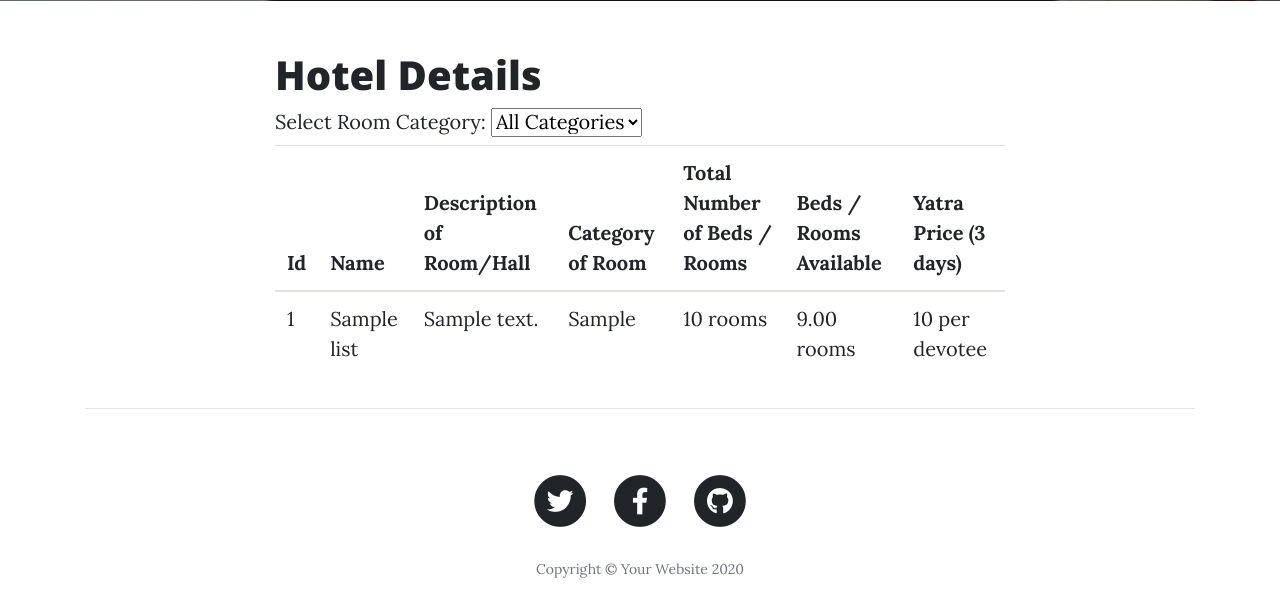
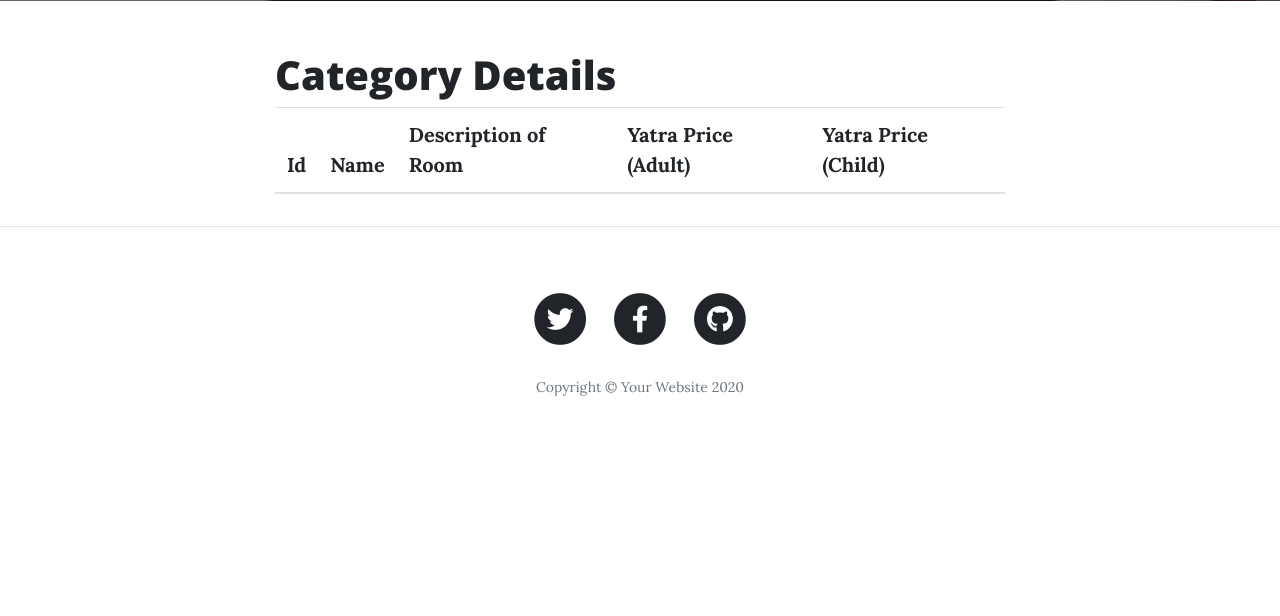
Before and after one commit to laveen01/sp-3c_yatra-1, a Flask app: page /hotel in a window 1280 px wide. Shown: the part 531-1147 px from the top of the page. After the commit the page ends 927 px from the top, so only its background shows below. Run offline with Flask 2, Linux system fonts and the light colour scheme; tables that the repository leaves empty hold one stand-in row (values such as "Sample post"); lists and menus that the app fills with data are empty; some libraries are stand-ins or nearby versions.

Commit message:
Update hotels.html

```diff
--- a/templates/hotels.html
+++ b/templates/hotels.html
@@ -29,28 +29,29 @@
 <!--      -->
         {% block page_content %}
           <div class="page-header">
-              <h1>Hotel Details</h1>
-               <form method="POST" action="/hotel">
-                   <input type="hidden" name="csrf_token" value="{{ csrf_token() }}" />
-        <label for="category">Select Room Category:</label>
-        <select name="category" id="category" onchange="this.form.submit()">
+              <h1>Category Details</h1>
+<!--               <form method="POST" action="/hotel">-->
+<!--                   <input type="hidden" name="csrf_token" value="{{ csrf_token() }}" />-->
+<!--        <label for="category">Select Room Category:</label>-->
+<!--        <select name="category" id="category" onchange="this.form.submit()">-->
 
-            <option value="">All Categories</option>
-            {% for category in room_categories %}
-                <option value="{{ category[0] }}" {% if selected_category == category[0] %}selected{% endif %}>{{ category[0] }}</option>
-            {% endfor %}
-        </select>
-    </form>
+<!--            <option value="">All Categories</option>-->
+<!--            {% for category in room_categories %}-->
+<!--                <option value="{{ category[0] }}" {% if selected_category == category[0] %}selected{% endif %}>{{ category[0] }}</option>-->
+<!--            {% endfor %}-->
+<!--        </select>-->
+<!--    </form>-->
                   <table class="table">
                       <thead>
                         <tr>
                           <th>Id</th>
                           <th>Name</th>
-                          <th>Description of Room/Hall</th>
-                          <th>Category of Room</th>
-                          <th>Total Number of Beds / Rooms</th>
-                          <th>Beds / Rooms Available</th>
-                            <th>Yatra Price (3 days)</th>
+                          <th>Description of Room</th>
+<!--                          <th>Category of Room</th>-->
+<!--                          <th>Total Number of Beds / Rooms</th>-->
+<!--                          <th>Beds / Rooms Available</th>-->
+                            <th>Yatra Price (Adult)</th>
+                            <th>Yatra Price (Child)</th>
 
                       {% if current_user.id == 1: %}
                             <th>Action</th>
@@ -59,40 +60,32 @@
                         </tr>
                       </thead>
                       <tbody>
-                          {% for hotel in hotels: %}
+                          {% for category in categories: %}
                             <tr>
-                                <td>{{ hotel.id }}</td>
-                                <td>{{ hotel.name }}</td>
-                                <td>{{ hotel.description }}</td>
-                                <td>{{ hotel.category }}</td>
-                                {% if hotel.description == "Dormitory": %}
-                                    <td>{{ hotel.quantity }} beds/mattress</td>
-                                    <td>{{ '%d' | format(hotel.available) }} beds/mattress</td>
-                                    <td>{{ hotel.price_3_day }} per bed/mttrss</td>
+                                <td>{{ category.id }}</td>
+                                <td>{{ category.name }}</td>
+                                <td>{{ category.description }}</td>
+                                <td>Rs. {{ category.price_yatra }}/- per adult</td>
+                                <td>Rs. {{ category.price_yatra_child }}/- per child (5-10yrs)</td>
 
-                                {% else: %}
-                                    <td>{{ hotel.quantity }} rooms</td>
-                                    <td>{{ '%.2f' | format(hotel.available) }} rooms</td>
-                                    <td>{{ hotel.price_3_day }} per devotee</td>
 
-                                {% endif %}
 
                             {% if current_user.id == 1: %}
                                 <td>
                                     <form action="/update_hotel_details" method="post">
                                          <input type="hidden" name="csrf_token" value="{{ csrf_token() }}" />
-                                         <input type="hidden" name="hotel_id" value="{{ hotel.id }}">
+                                         <input type="hidden" name="category_id" value="{{ category.id }}">
                                          <input type="hidden" name="form_purpose" value="passing_id_for_update">
                                          <button type="submit" class="btn btn-warning btn-sm">Edit</button>
                                 </form>
                                 </td>
                             {% endif %}
-<!--                                <td>{{ hotel.occupancy }}</td>-->
-<!--                                <td><img src="{{ url_for('static', filename='img/Room_pics/Gopal_Dham/2bed+1/room.jpeg')}}" width="100" height="140"/></td>-->
+
                             </tr>
                           {% endfor %}
                       </tbody>
                   </table>
+              </div>
         {% endblock %}
 
 
```
